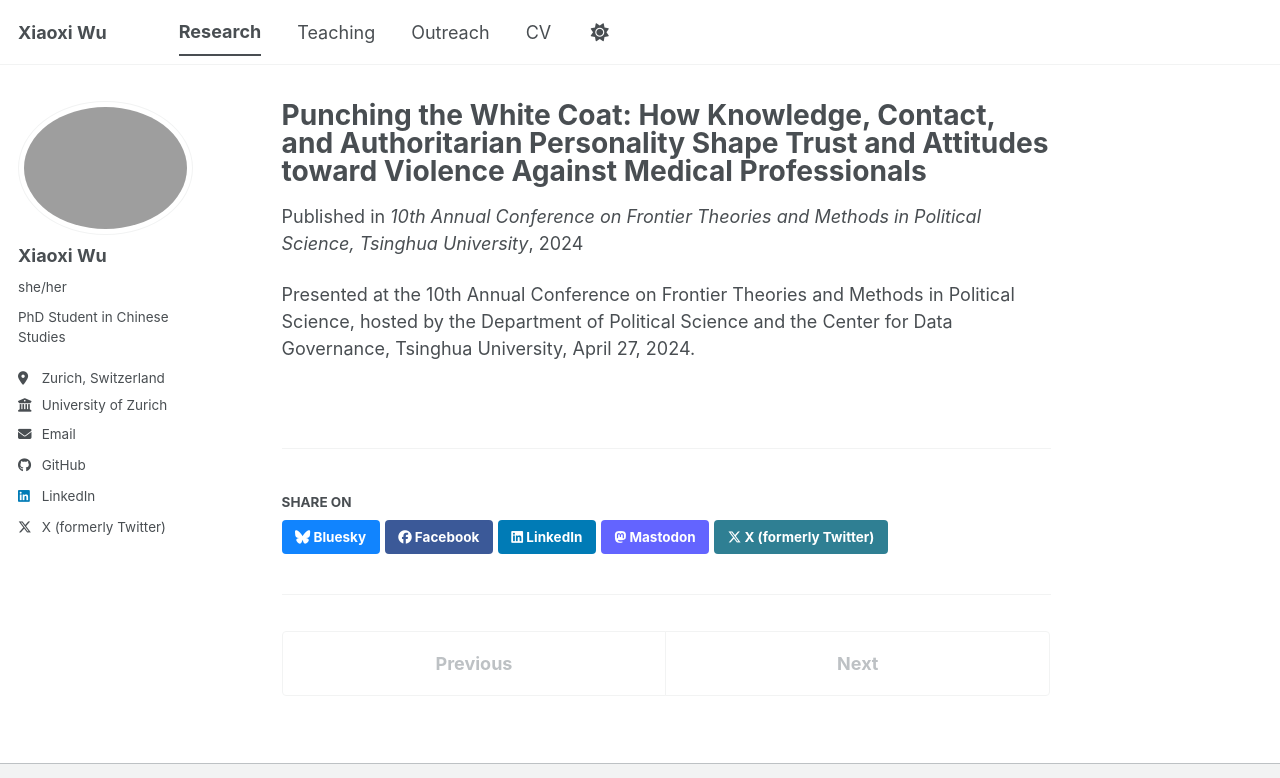
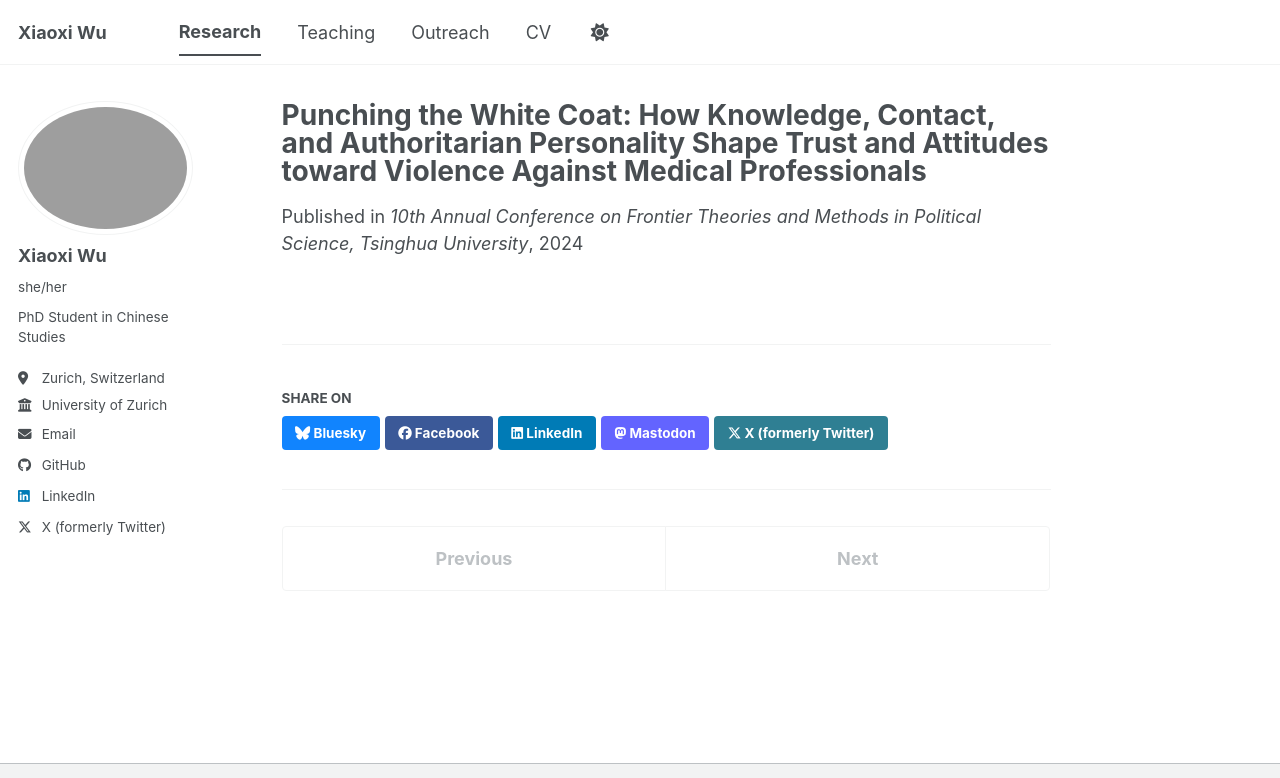
Before and after one commit to wuxiaoxi-xx/wuxiaoxi-xx.github.io, a Jekyll site: the page built from _publications/2024-04-27-doctor-patient-bridge.md, in a window 1280 px wide, cut to the strip 0-778 px from the top of the page. Built offline with Jekyll 4.4.1, drawn with Linux system fonts in a browser that asks for light colours; a script bundle is joined from its source files by our own code; library files that are not in the unit come from our copies.

Commit message:
Update 2024-04-27-doctor-patient-bridge.md

```diff
--- a/_publications/2024-04-27-doctor-patient-bridge.md
+++ b/_publications/2024-04-27-doctor-patient-bridge.md
@@ -7,5 +7,3 @@ venue: "10th Annual Conference on Frontier Theories and Methods in Political Sci
 authors: "Xiaoxi Wu, Yifan Zhang, and Xiao Ma"
 note: "Author order to be determined."
 ---
-
-Presented at the 10th Annual Conference on Frontier Theories and Methods in Political Science, hosted by the Department of Political Science and the Center for Data Governance, Tsinghua University, April 27, 2024.
```
